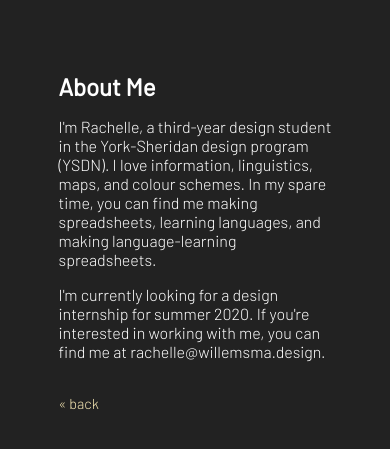
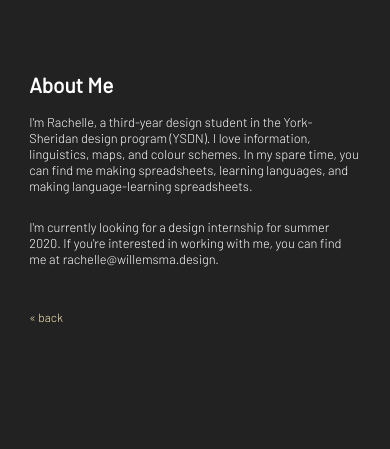
Before and after one commit to rachellewillemsma/rachellewillemsma.github.io, a Jekyll site: the page built from about.md, in a window 390 px wide. Shown: the top 449 px of the page. Built offline with Jekyll 4.4.1, drawn with Linux system fonts in a browser that asks for light colours.

Commit message:
less margin on mobile

```diff
--- a/_layouts/about.html
+++ b/_layouts/about.html
@@ -37,8 +37,8 @@
 
         <div class="work">
             <div class="project-header">About Me</div>
-            <p class="project-description">I'm Rachelle, a third-year design student in the York-Sheridan design program (YSDN). I love information, linguistics, maps, and colour schemes. In my spare time, you can find me making spreadsheets, learning languages, and making language-learning spreadsheets.</p>
-            <p class="project-description">I'm currently looking for a design internship for summer 2020. If you're interested in working with me, you can find me at <span class="email-link">
+            <h4 class="project-description">I'm Rachelle, a third-year design student in the York-Sheridan design program (YSDN). I love information, linguistics, maps, and colour schemes. In my spare time, you can find me making spreadsheets, learning languages, and making language-learning spreadsheets.</h4>
+            <h4 class="project-description">I'm currently looking for a design internship for summer 2020. If you're interested in working with me, you can find me at <span class="email-link">
                 <script type="text/javascript">
                     emailE='willemsma.design'
                     emailE=('rachelle' + '@' + emailE)
@@ -48,7 +48,7 @@
                 <noscript>
                     <em>(I respect not wanting to galavant around the internet with Javascript on however I really don't want a swarm of spam emails. To see my email, you can either look at the code with inspect element or enable Javascript for this webpage.)</em>
                 </noscript>
-            </p>
+            </h4>
         </div>
 
 
--- a/_sass/_project.scss
+++ b/_sass/_project.scss
@@ -161,3 +161,28 @@ h5 {
     }
 
 }
+
+@media only screen and (max-width: 590px) {
+
+    .layout {
+        width: 85vw;
+    }
+
+    .project-header {
+        font-size: 1.3em;
+    }
+
+    .work h4 {
+        font-size: 0.8em;
+    }
+
+    .work h5 {
+        font-size: 0.75em;
+    }
+
+    .about-back, .previous-next-nav {
+        width: 85vw;
+        font-size: 0.75em;
+    }
+
+}
```
